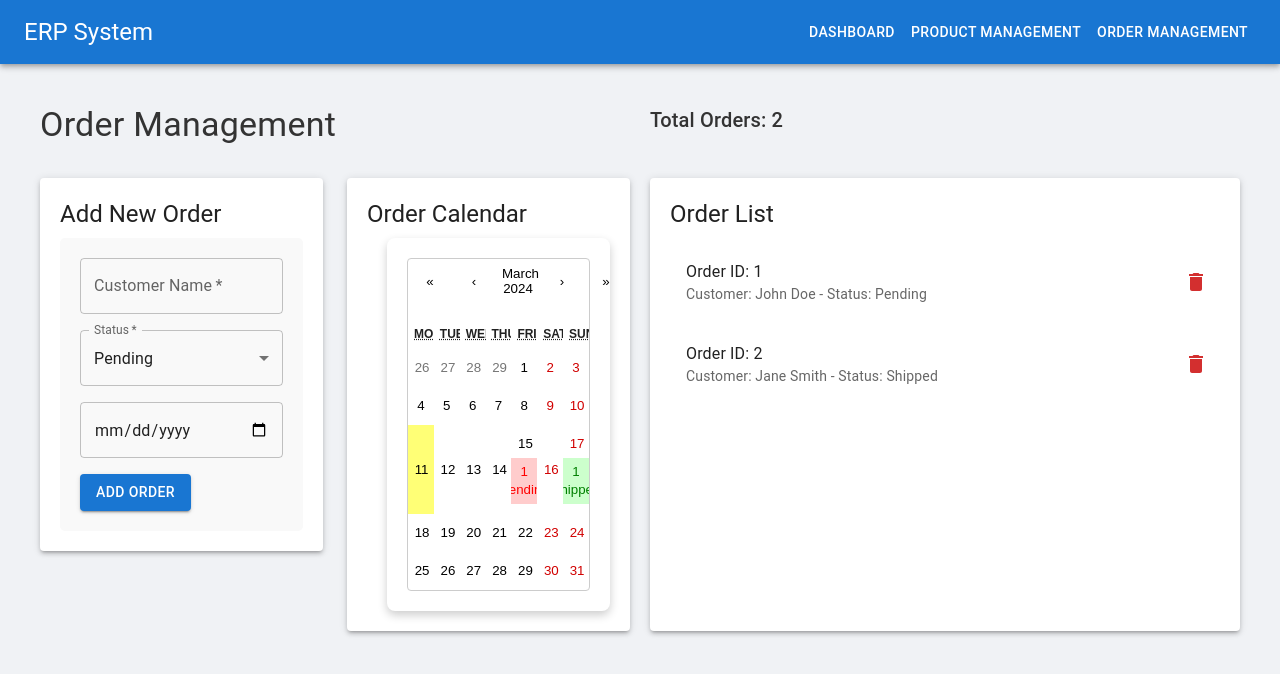
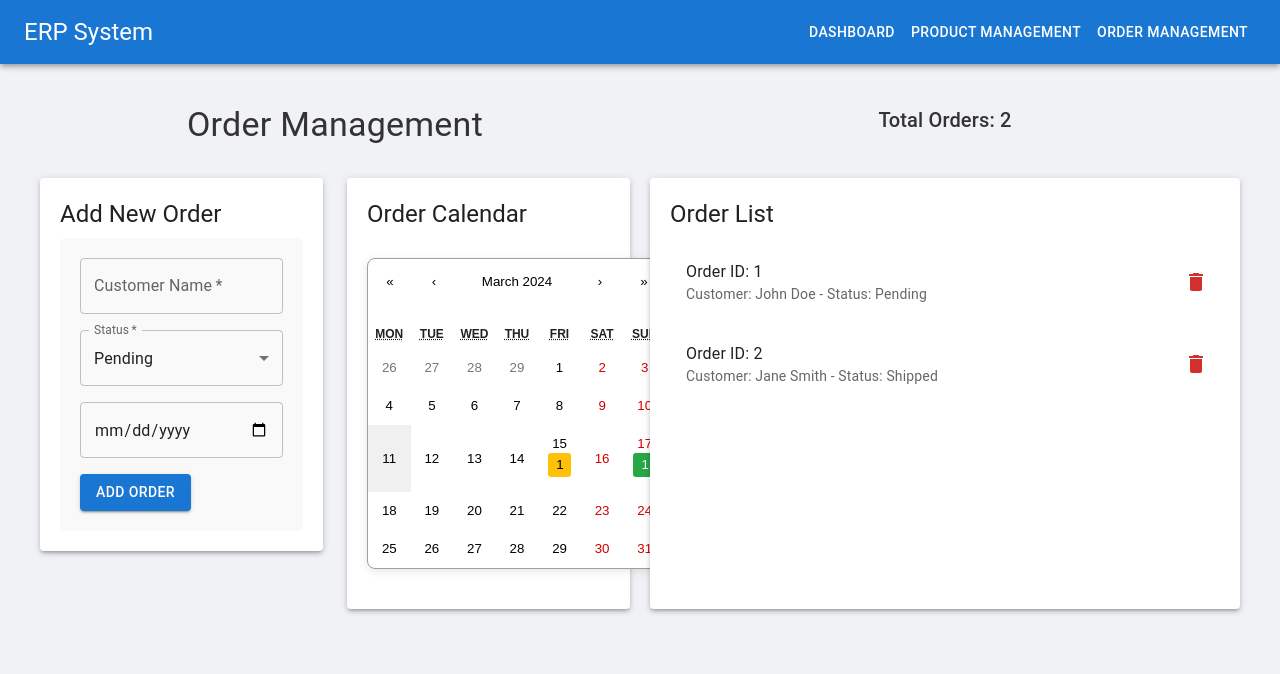
Before and after one commit to sanskriti-2811/erp, a React (Create React App) app: page /orders in a window 1280 px wide. Shown: the top 674 px of the page. Built offline with nearby package versions, Linux system fonts and the light colour scheme.

Commit message:
update Order Management

```diff
--- a/src/components/OrderManagement/Orders.js
+++ b/src/components/OrderManagement/Orders.js
@@ -21,10 +21,10 @@ function Orders({ ordersData, setOrdersData, totalOrders }) {
 
   return (
     <div className="orders-container">
-      <Typography variant="h4" gutterBottom>
+      <Typography variant="h4" align='center' gutterBottom>
         Order Management
       </Typography>
-      <Typography variant="h6" gutterBottom>
+      <Typography variant="h6"  align='center' gutterBottom>
         Total Orders: {totalOrders}
       </Typography>
 
--- a/src/components/OrdersCalendar.css
+++ b/src/components/OrdersCalendar.css
@@ -1,26 +1,37 @@
 .orders-calendar-container {
-  background-color: #fff;
-  padding: 20px;
-  border-radius: 8px;
-  box-shadow: 0 4px 10px rgba(0, 0, 0, 0.2);
-  margin-left: 20px;
+  display: flex;
+  flex-direction: column;
+  max-width: 600px;
+  margin: 0 auto;
+  font-family: Arial, sans-serif;
 }
 
-.selected-date-orders {
-  margin-top: 20px;
+.react-calendar {
+  max-width: 300px;
+  margin: 20px auto;
+  border-radius: 8px;
+  box-shadow: 0 2px 10px rgba(0, 0, 0, 0.1);
+  background-color: #ffffff;
 }
 
-.orders-calendar-container .react-calendar {
-  width: 100%;
-  max-width: 300px;
-  margin-right: 20px;
-  border: 1px solid #ccc;
-  border-radius: 4px;
+.react-calendar__tile {
+  padding: 10px;
+  text-align: center;
+  cursor: pointer;
 }
 
-.orders-calendar-container .react-calendar__tile--active {
-  background-color: #3498db !important;
-  color: white;
+.react-calendar__tile--now {
+  background-color: #f0f0f0;
+}
+
+.react-calendar__tile--active {
+  background-color: #007bff;
+  color: #ffffff;
+}
+
+.highlighted-date {
+  background-color: #ffc107 !important;
+  color: #000000 !important;
 }
 
 .calendar-tile-content {
@@ -28,39 +39,49 @@
   flex-direction: column;
 }
 
+.calendar-tile-content div {
+  margin-bottom: 5px;
+  padding: 3px 8px;
+  border-radius: 3px;
+}
+
 .pending {
-  color: #e74c3c;
+  background-color: #ffc107;
+  color: #000000;
 }
 
 .shipped {
-  color: #27ae60;
+  background-color: #28a745;
+  color: #ffffff;
 }
 
-.product-calendar-item {
-  width: 10px;
-  height: 10px;
-  margin: 1px;
-  display: inline-block;
+.selected-date-orders {
+  margin-top: 20px;
 }
 
-.calendar-tile-content {
-  display: flex;
-  flex-direction: column;
-  align-items: center;
+.selected-date-orders h3 {
+  margin-bottom: 10px;
 }
 
-.pending {
-  background-color: #ffcccc;
-  color: #ff0000;
-  padding: 5px;
-  border-radius: 5px;
-  margin-top: 5px;
+.selected-date-orders ul {
+  list-style-type: none;
+  padding: 0;
 }
 
-.shipped {
-  background-color: #ccffcc;
-  color: #008000;
-  padding: 5px;
+.selected-date-orders li {
+  margin-bottom: 10px;
+  padding: 10px;
+  border: 1px solid #ccc;
   border-radius: 5px;
-  margin-top: 5px;
+  display: flex;
+  justify-content: space-between;
 }
+
+.selected-date-orders li strong {
+  font-weight: bold;
+}
+
+.order-status {
+  font-weight: bold;
+  text-transform: capitalize;
+}
--- a/src/components/OrdersCalendar.js
+++ b/src/components/OrdersCalendar.js
@@ -56,8 +56,8 @@ const OrdersCalendar = ({ ordersData }) => {
 
           return (
             <div className="calendar-tile-content">
-              {pendingCount > 0 && <div className="pending">{pendingCount} Pending</div>}
-              {shippedCount > 0 && <div className="shipped">{shippedCount} Shipped</div>}
+              {pendingCount > 0 && <div className="pending">{pendingCount} </div>}
+              {shippedCount > 0 && <div className="shipped">{shippedCount} </div>}
             </div>
           );
         }}
```
